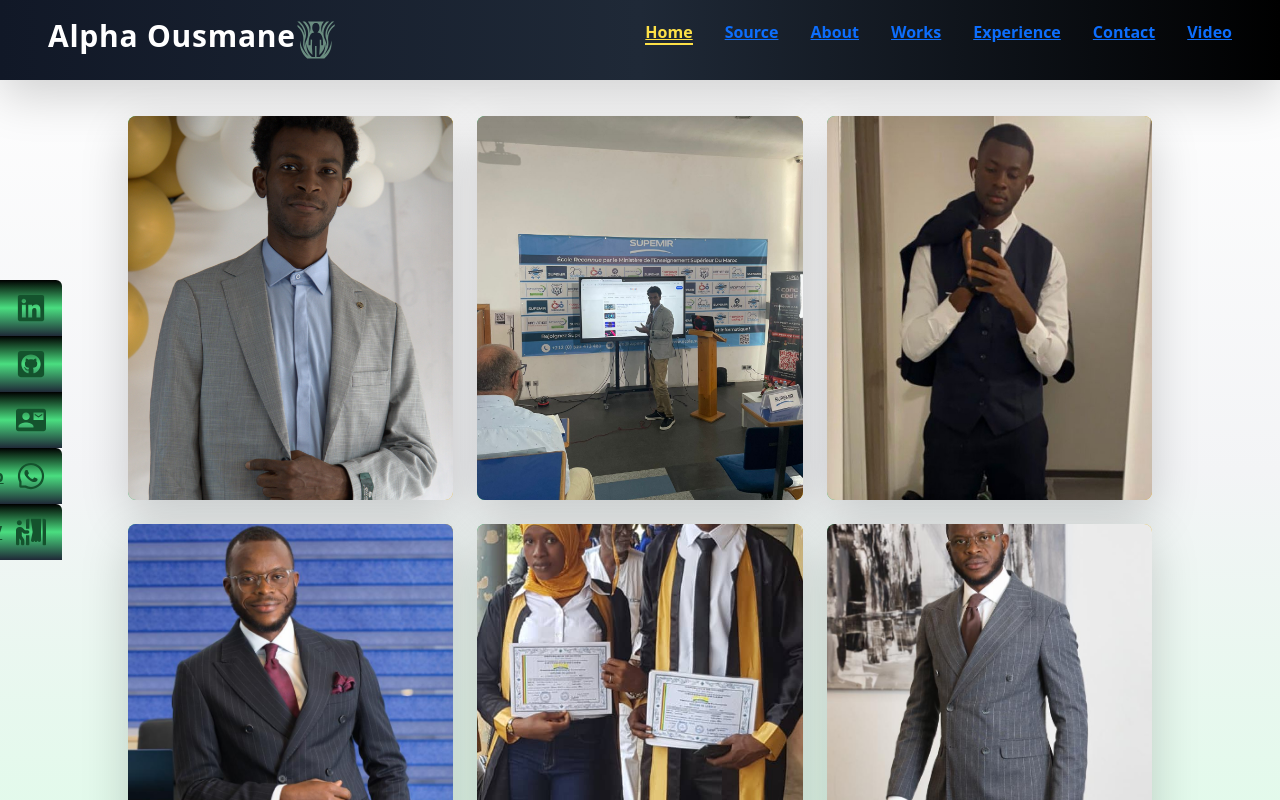
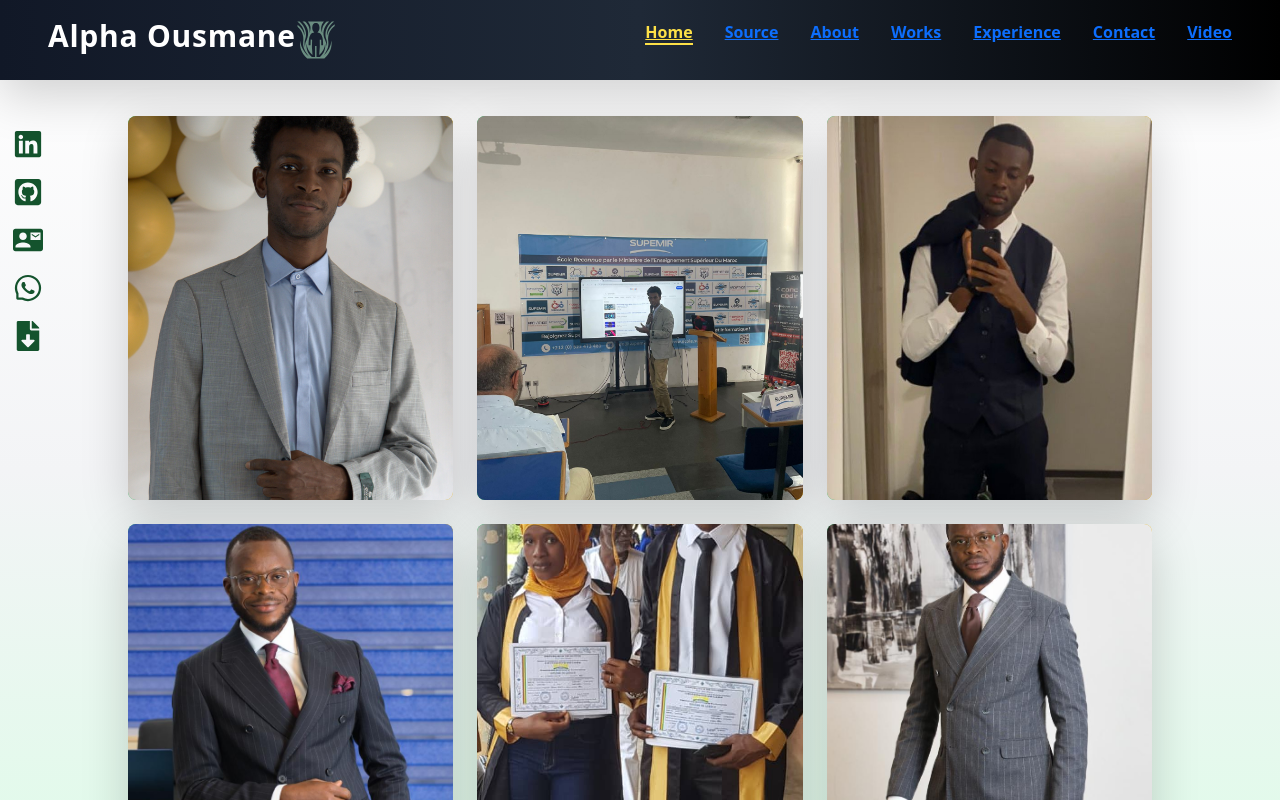
Before and after one commit to TIPIAIM/foliosou, a React (Create React App) app: page / in a window 1280 px wide. Shown: the top 800 px of the page. Built offline with nearby package versions, Linux system fonts and the light colour scheme.

Commit message:
ajout icon15

```diff
--- a/src/components/SocialLinks.jsx
+++ b/src/components/SocialLinks.jsx
@@ -1,5 +1,10 @@
 import React from "react";
-import { FaGithubSquare, FaLinkedin, FaPersonBooth } from "react-icons/fa";
+import {
+  FaFileDownload,
+  FaGithubSquare,
+  FaLinkedin,
+  FaPersonBooth,
+} from "react-icons/fa";
 import { MdContactMail } from "react-icons/md";
 import { AiOutlineWhatsApp } from "react-icons/ai";
 
@@ -58,7 +63,7 @@ export default function SocialLinks() {
       child: (
         <>
           ResumeCV
-          <FaPersonBooth size={30} />
+          <FaFileDownload size={30} />
         </>
       ), //on met le lien ou il sera diriger sil clic sur le loglinkdin apre on copie colle 4 fois pour nos besoins
       href: "/alphaousmane23.pdf",
@@ -67,20 +72,20 @@ export default function SocialLinks() {
     },
   ];
   return (
-    <div className=" hidden lg:flex flex-col top-[35%] left-0 fixed">
+    <div className=" hidden lg:flex flex-col top-[15%] left-0 fixed">
       <ul>
         {links.map(({ id, child, href, style, download }) => (
           <li
             key={id}
             className={
-              "flex bg-gradient-to-b to-gray-800 via-green-400 from-black  justify-between items-center w-40 h-14 px-3 ml-[-130px] hover:ml-[-10px] hover:rounded-md duration-300 " +
+              "flex bg-gradient-to- to-gray-900 via-green-300 from-black  justify-between items-center w-40 h-12 px-1 ml-[-145px] hover:ml-[-130px] hover:rounded-md duration-300 " +
               " " +
               style
             }
           >
             <a
               href={href}
-              className="flex justify-between items-center w-full text-green-900 font-bold hover:text-gray-900 hover:underline transition-all duration-200"
+              className="flex justify-between items-center w-full text-green-900 font-bold hover:text-blue-900 hover:underline transition-all duration-200"
               download={download}
               target="_blank"
               rel="noopener noreferrer"
```
Also changed, not shown: 1 other file (tests, documents, lock files or other folders).
